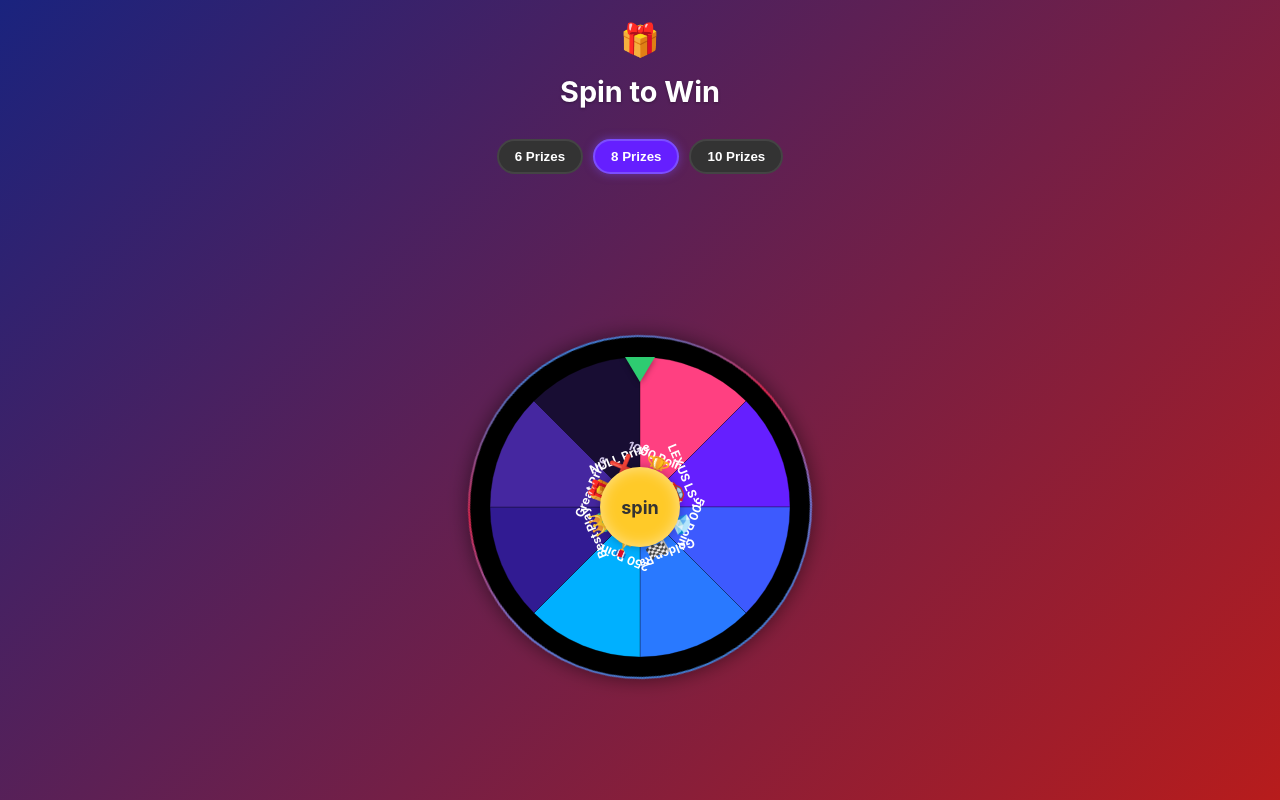
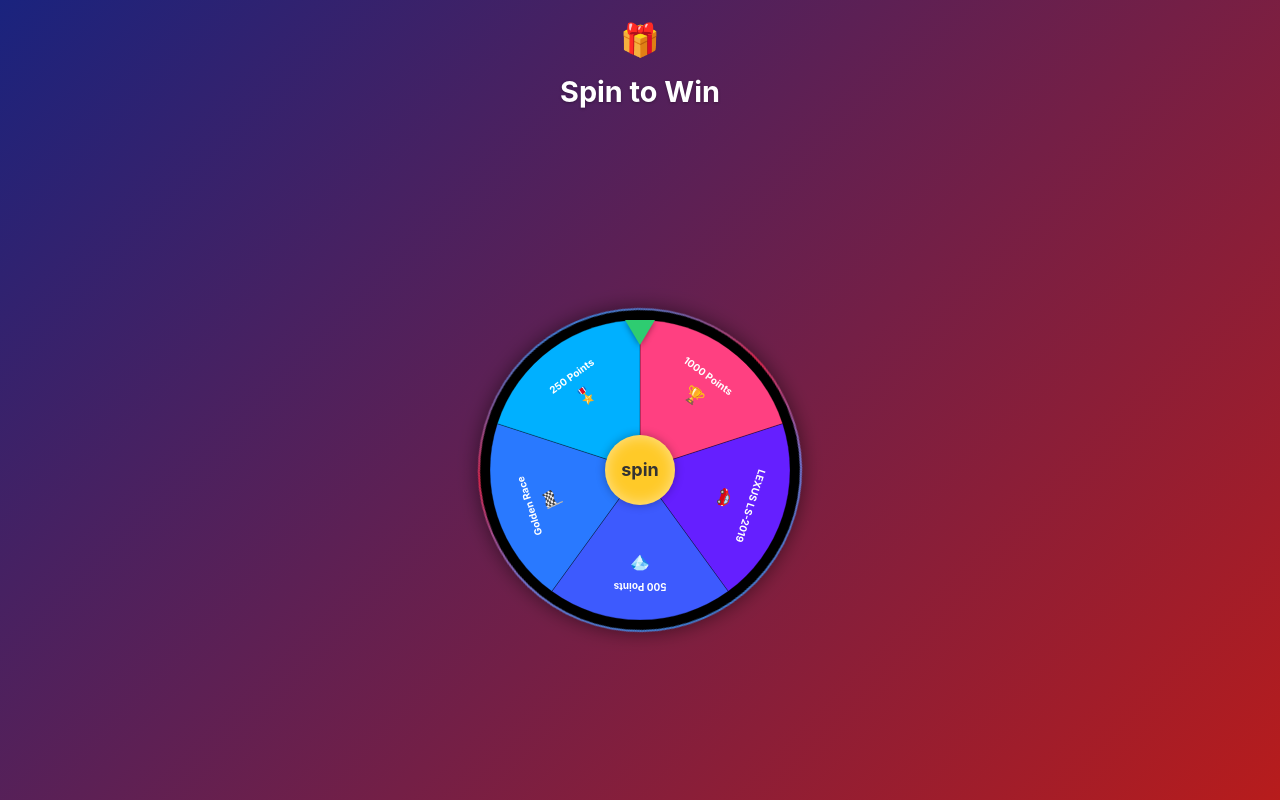
Before and after one commit to AlirezaAzizi145/react-gift-spinner, a React (Create React App) app: page / in a window 1280 px wide. Built offline with nearby package versions, Linux system fonts and the light colour scheme.

Commit message:
fix: improve spinner UI with flexible prize count support

```diff
--- a/src/App.js
+++ b/src/App.js
@@ -4,48 +4,8 @@ import { GiftSpinner } from './lib/index';
 import { useState } from 'react';
 // With prefixed class names, we don't need to import the CSS separately - it's included in the component
 
-// Example of custom prizes with 6 items
-const sixPrizes = [
-  {
-    label: "1000 Points",
-    color: "#ff4081",
-    icon: "🏆",
-    probability: 20  // 20% chance
-  },
-  {
-    label: "LEXUS LS-2019",
-    color: "#651fff",
-    icon: "🚗",
-    probability: 5  // 5% chance
-  },
-  {
-    label: "500 Points",
-    color: "#3d5afe",
-    icon: "💎",
-    probability: 15  // 15% chance
-  },
-  {
-    label: "Golden Race",
-    color: "#2979ff",
-    icon: "🏁",
-    probability: 20  // 20% chance
-  },
-  {
-    label: "250 Points",
-    color: "#00b0ff",
-    icon: "🎖️",
-    probability: 30  // 30% chance
-  },
-  {
-    label: "Best Player",
-    color: "#311b92",
-    icon: "👑",
-    probability: 10  // 10% chance
-  }
-];
-
-// Example of custom prizes with 8 items (default)
-const eightPrizes = [
+// Single array of prizes that we can modify for testing by adding/removing items
+const customPrizes = [
   {
     label: "1000 Points",
     color: "#ff4081",
@@ -76,107 +36,16 @@ const eightPrizes = [
     icon: "🎖️",
     probability: 30  // 30% chance (common)
   },
-  {
-    label: "Best Player",
-    color: "#311b92",
-    icon: "👑",
-    probability: 4  // 4% chance
-  },
-  {
-    label: "Great Prize",
-    color: "#4527a0",
-    icon: "🎁",
-    probability: 15  // 15% chance
-  },
-  {
-    label: "NULL Prize",
-    color: "#512da8",
-    icon: "❌",
-    probability: 0  // 0% chance - will never be selected
-  }
-];
 
-// Example of custom prizes with 10 items
-const tenPrizes = [
-  {
-    label: "1000 Points",
-    color: "#ff4081",
-    icon: "🏆",
-    probability: 10  // 10% chance
-  },
-  {
-    label: "LEXUS LS-2019",
-    color: "#651fff",
-    icon: "🚗",
-    probability: 0.5  // 0.5% chance (rare)
-  },
-  {
-    label: "500 Points",
-    color: "#3d5afe",
-    icon: "💎",
-    probability: 10  // 10% chance
-  },
-  {
-    label: "Golden Race",
-    color: "#2979ff",
-    icon: "🏁",
-    probability: 10  // 10% chance
-  },
-  {
-    label: "250 Points",
-    color: "#00b0ff",
-    icon: "🎖️",
-    probability: 20  // 20% chance
-  },
-  {
-    label: "Best Player",
-    color: "#311b92",
-    icon: "👑",
-    probability: 4  // 4% chance
-  },
-  {
-    label: "Great Prize",
-    color: "#4527a0",
-    icon: "🎁",
-    probability: 10  // 10% chance
-  },
-  {
-    label: "NULL Prize",
-    color: "#512da8",
-    icon: "❌",
-    probability: 0.5  // 0.5% chance
-  },
-  {
-    label: "Mystery Box",
-    color: "#e91e63",
-    icon: "❓",
-    probability: 15  // 15% chance
-  },
-  {
-    label: "Free Spin",
-    color: "#009688",
-    icon: "🔄",
-    probability: 20  // 20% chance
-  }
+
 ];
 
 function App() {
   const [winningPrize, setWinningPrize] = useState(null);
-  const [prizeCount, setPrizeCount] = useState(8); // Default to 8 prizes
 
   const handlePrizeSelected = (prize) => {
     console.log('Selected prize:', prize);
     setWinningPrize(prize);
-  };
-
-  // Get the appropriate prize set based on the selected count
-  const getPrizes = () => {
-    switch(prizeCount) {
-      case 6: return sixPrizes;
-      case 10: return tenPrizes;
-      case 8:
-      default: return eightPrizes;
-    }
   };
 
   return (
@@ -185,27 +54,6 @@ function App() {
         <div className="app-header">
           <div className="gift-icon">🎁</div>
           <h1>Spin to Win</h1>
-
-          <div className="prize-count-selector">
-            <button
-              onClick={() => setPrizeCount(6)}
-              className={prizeCount === 6 ? 'active' : ''}
-            >
-              6 Prizes
-            </button>
-            <button
-              onClick={() => setPrizeCount(8)}
-              className={prizeCount === 8 ? 'active' : ''}
-            >
-              8 Prizes
-            </button>
-            <button
-              onClick={() => setPrizeCount(10)}
-              className={prizeCount === 10 ? 'active' : ''}
-            >
-              10 Prizes
-            </button>
-          </div>
 
           {winningPrize && (
             <div className="winning-message">
@@ -217,7 +65,7 @@ function App() {
         <div className="app-spinner">
           <GiftSpinner
             onPrizeSelected={handlePrizeSelected}
-            customPrizes={getPrizes()}
+            customPrizes={customPrizes}
           />
         </div>
       </div>
--- a/src/lib/GiftSpinner.tsx
+++ b/src/lib/GiftSpinner.tsx
@@ -208,9 +208,8 @@ export const GiftSpinner: React.FC<GiftSpinnerProps> = ({
 
   // Helper function to render icon/image
   const renderIcon = (prize: PrizeItem, x: number, y: number): React.ReactNode => {
-    // Calculate icon size based on number of prizes
-    const totalPrizes = spinnerPrizes.length;
-    const iconSize = Math.max(12, Math.min(20, 160 / totalPrizes));
+    // Fixed icon size to match original UI
+    const iconSize = 16;
     const halfIconSize = iconSize / 2;
 
     // Check if the icon is a string (emoji or image URL)
@@ -285,15 +284,14 @@ export const GiftSpinner: React.FC<GiftSpinnerProps> = ({
       const textAngle = (startAngle + endAngle) / 2 - 90; // Average angle, adjusted to start from top
       const textRad = textAngle * Math.PI / 180;
 
-      // Adjust text position based on segment size
-      // For smaller segments, move text closer to edge
-      const textRadiusAdjustment = Math.min(1, Math.max(0.5, totalPrizes / 16)); // Adjustment factor
-      const textRadius = radius * (0.65 * textRadiusAdjustment); // Position text at adjusted % of radius
+      // Fixed position ratios to match the original UI
+      // Text positioned at 75% of radius from center
+      const textRadius = radius * 0.75;
       const textX = centerX + textRadius * Math.cos(textRad);
       const textY = centerY + textRadius * Math.sin(textRad);
 
-      // Position icon closer to center
-      const iconRadius = radius * (0.4 * textRadiusAdjustment); // Position icon at adjusted % of radius
+      // Icons positioned at 55% of radius from center
+      const iconRadius = radius * 0.55;
       const iconX = centerX + iconRadius * Math.cos(textRad);
       const iconY = centerY + iconRadius * Math.sin(textRad);
 
@@ -301,9 +299,8 @@ export const GiftSpinner: React.FC<GiftSpinnerProps> = ({
       const textRotation = textAngle + 90; // Adjust text rotation so it's radial
       const iconRotation = textRotation; // Same rotation for icon
 
-      // Calculate font size based on number of prizes
-      // Smaller font for more prizes
-      const fontSize = Math.max(6, Math.min(12, 120 / totalPrizes));
+      // Fixed font size to match original UI
+      const fontSize = 10;
 
       segments.push(
         <g key={index}>
@@ -373,15 +370,7 @@ export const GiftSpinner: React.FC<GiftSpinnerProps> = ({
           className="rgp-spin-button-overlay"
           onClick={spinWheel}
           style={{
-            position: 'absolute',
-            top: '50%',
-            left: '50%',
-            transform: 'translate(-50%, -50%)',
-            width: '80px',
-            height: '80px',
-            borderRadius: '50%',
-            cursor: spinning ? 'not-allowed' : 'pointer',
-            zIndex: 10
+            cursor: spinning ? 'not-allowed' : 'pointer'
           }}
         />
       </div>
```
Also changed, not shown: src/lib/GiftSpinner.css.
